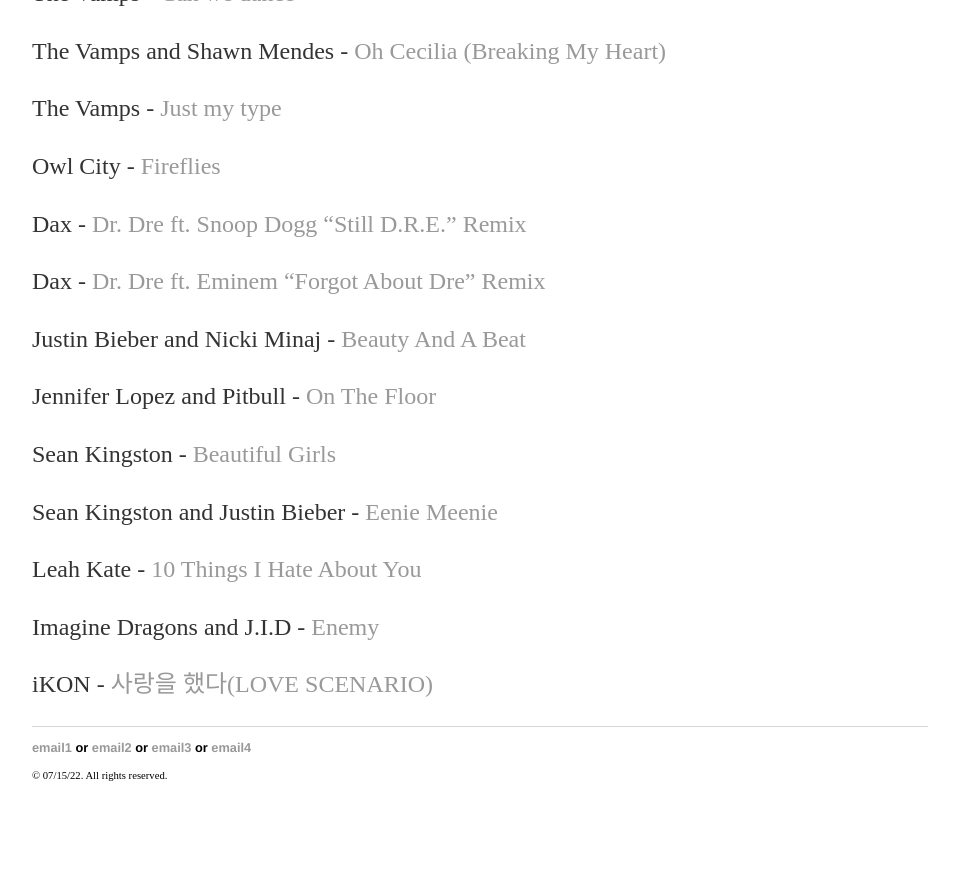
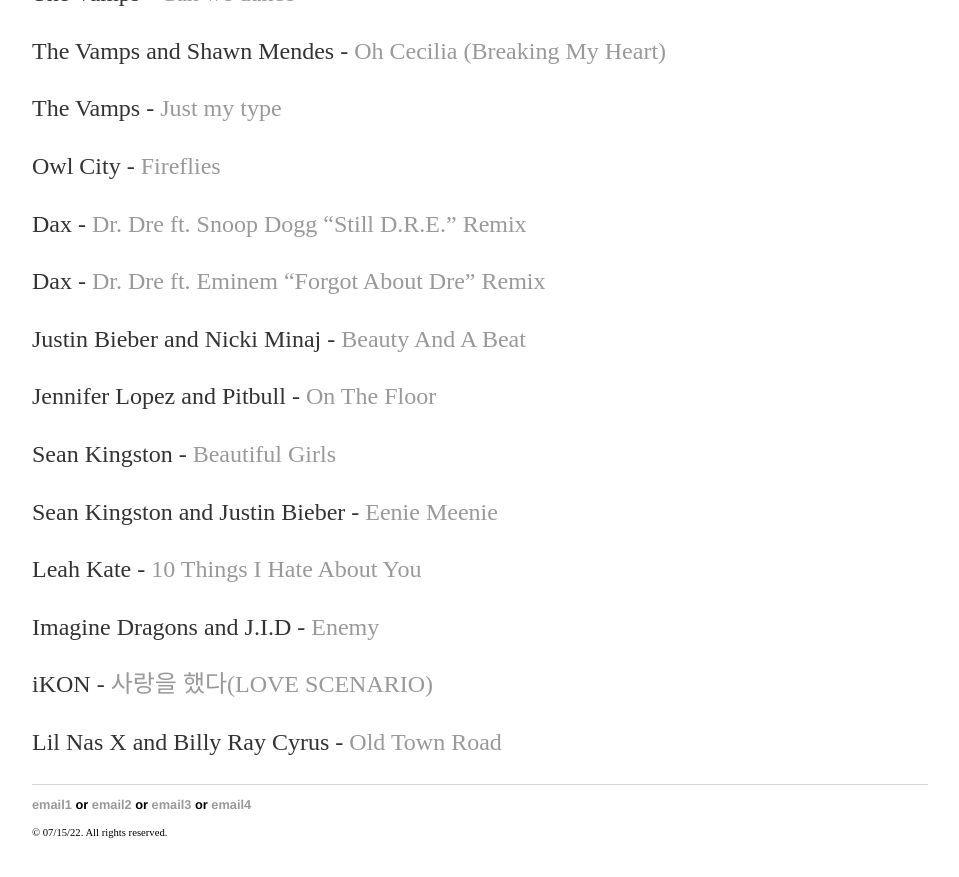
Before and after one commit to yjkweon24/yjkweon24.github.io, a Jekyll site: the page built from _posts/2018-10-23-songs-that-i-love.md, in a window 1280 px wide and 900 px high, scrolled down 20351 px. Shown: the top 877 px of the window, without its empty margins (160-1119 px from the left). Built offline with Jekyll 4.4.1, drawn with Linux system fonts in a browser that asks for light colours; before the commit the page ends 21194 px from its top, so only the background shows below that.

Commit message:
Update 2018-10-23-songs-that-i-love.md

```diff
--- a/_posts/2018-10-23-songs-that-i-love.md
+++ b/_posts/2018-10-23-songs-that-i-love.md
@@ -724,3 +724,5 @@
 Imagine Dragons and J.I.D - [Enemy](https://www.youtube.com/watch?v=D9G1VOjN_84)
 
 iKON - [사랑을 했다(LOVE SCENARIO)](https://www.youtube.com/watch?v=vecSVX1QYbQ&list=RDMMY7LuK1cbLK8&index=27&ab_channel=iKON)
+
+Lil Nas X and Billy Ray Cyrus - [Old Town Road](https://youtu.be/r7qovpFAGrQ)
```
